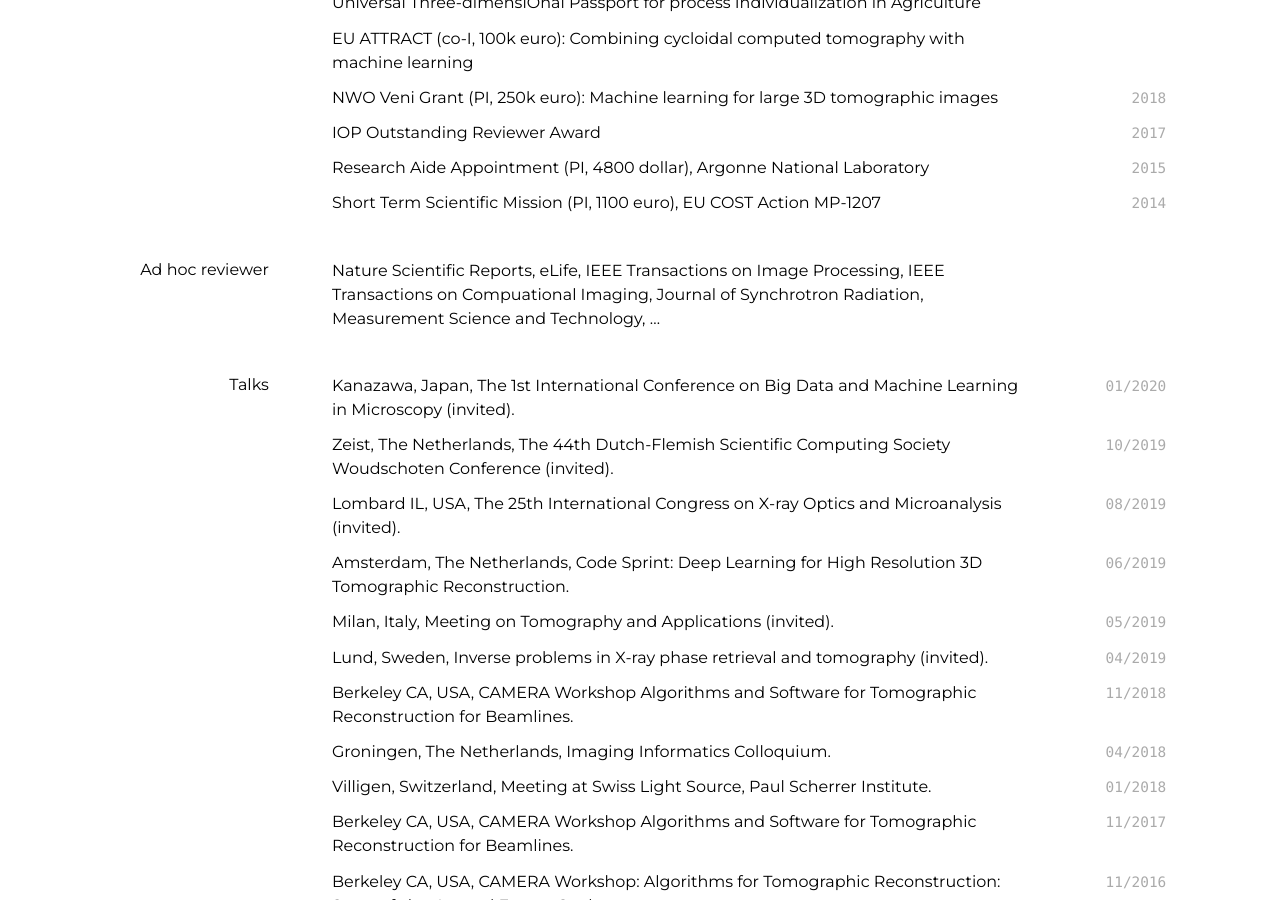
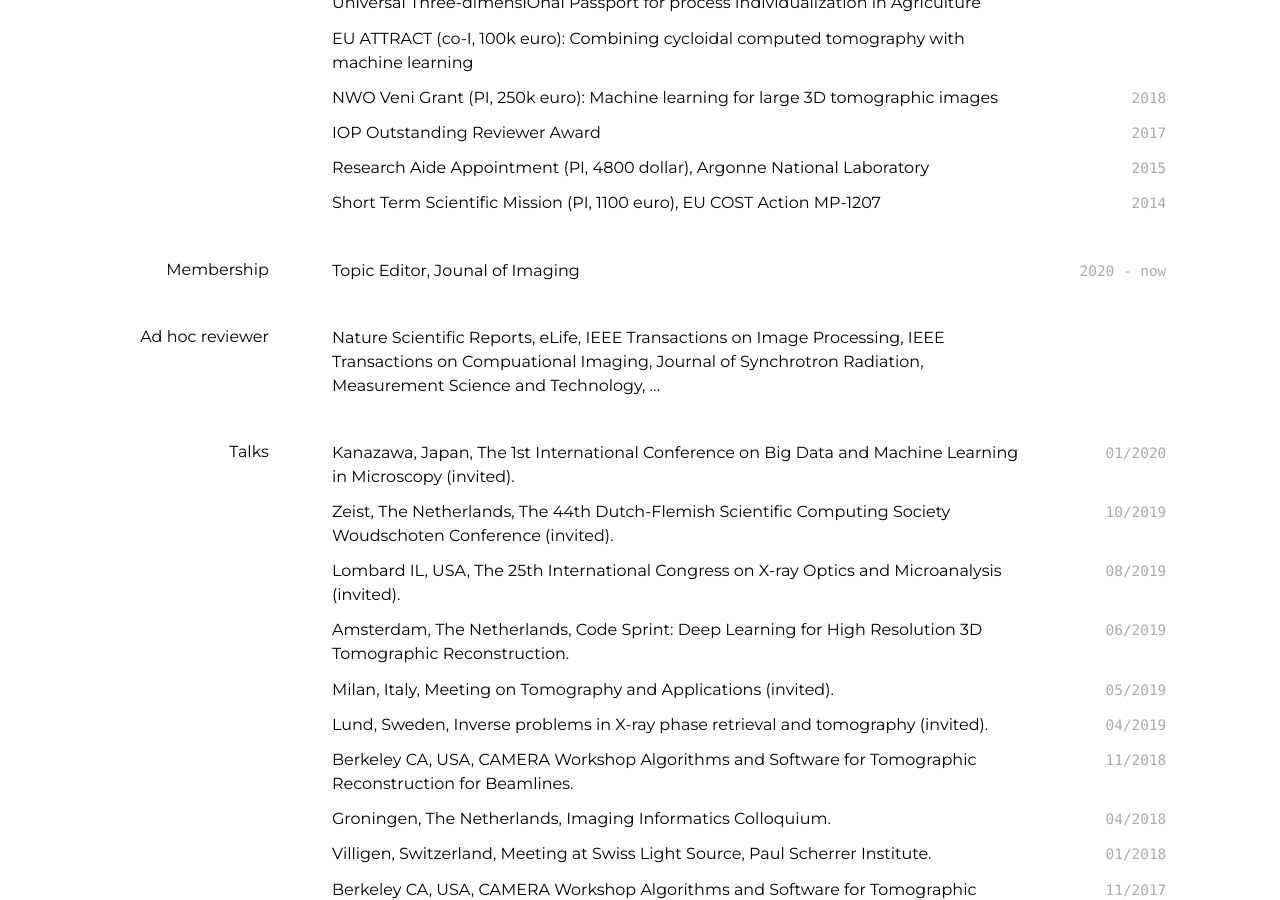
Before and after one commit to dmpelt/dmpelt.github.com, a Jekyll site: the page built from cv.md, in a window 1280 px wide and 900 px high, scrolled down 1898 px. Built offline with Jekyll 4.4.1, drawn with Linux system fonts in a browser that asks for light colours.

Commit message:
Update cv.md

```diff
--- a/cv.md
+++ b/cv.md
@@ -103,6 +103,10 @@ Research Aide Appointment (PI, 4800 dollar), Argonne National Laboratory
 
 `2014`
 Short Term Scientific Mission (PI, 1100 euro), EU COST Action MP-1207
+
+### Membership
+
+`2020 - now` Topic Editor, Jounal of Imaging
 
 ### Ad hoc reviewer
 
```
